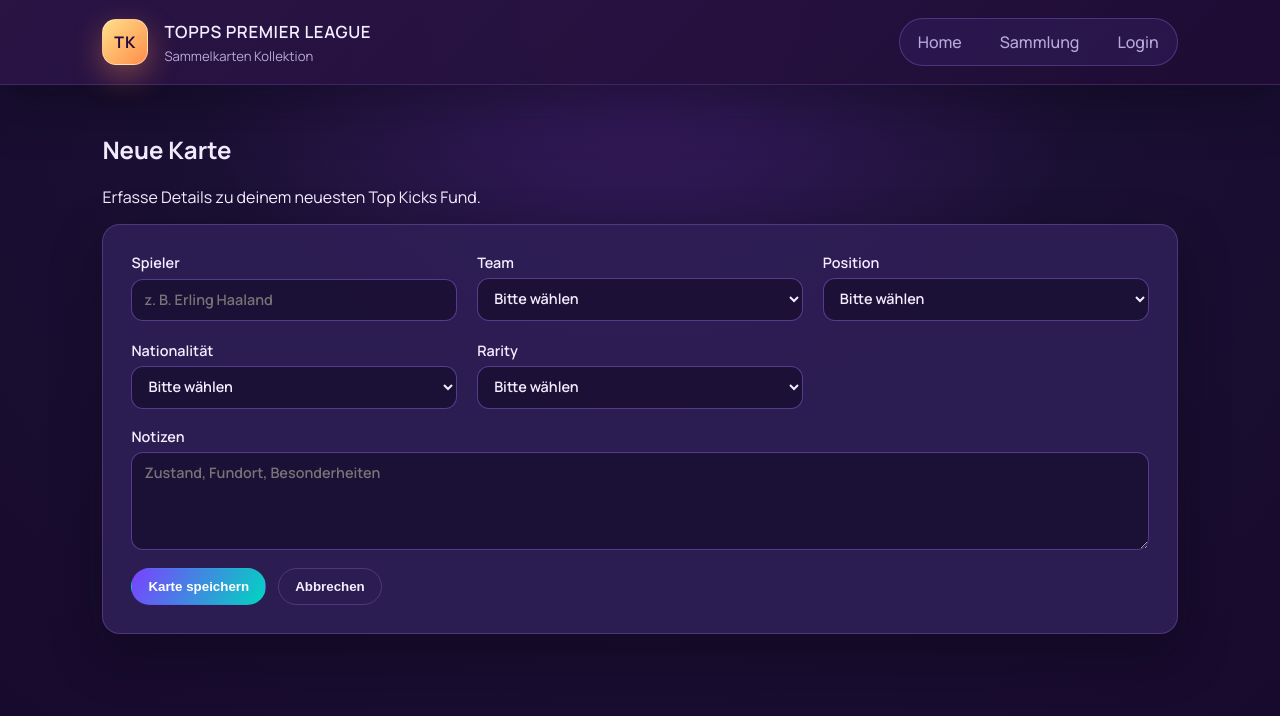
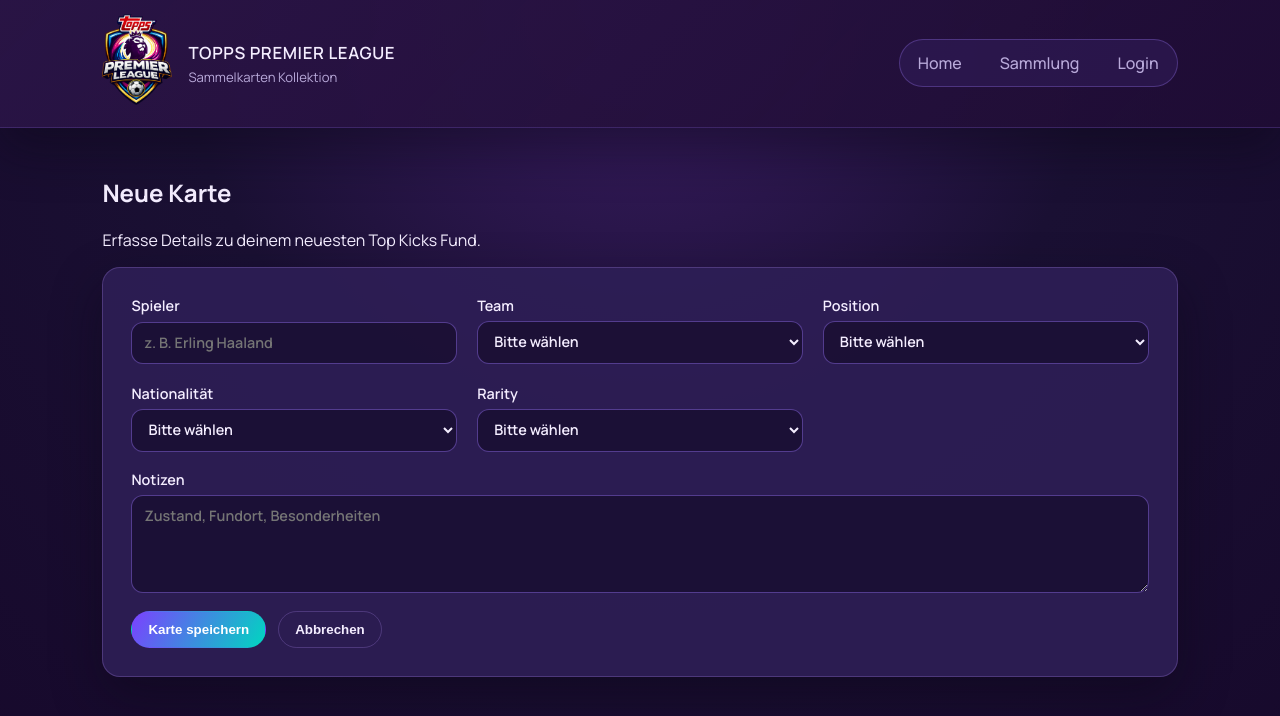
Before and after one commit to seslaste/toppskick, a SvelteKit app: page /cards/new in a window 1280 px wide. Shown: the top 716 px of the page. Built offline with nearby package versions, Linux system fonts and the light colour scheme; no server answers.

Commit message:
Design Anpassungen

```diff
--- a/src/app.css
+++ b/src/app.css
@@ -56,17 +56,23 @@
 }
 
 .brand-mark {
-	width: 46px;
-	height: 46px;
-	border-radius: 14px;
+	width: 70px;
 	display: grid;
 	place-items: center;
-	background: linear-gradient(135deg, #ffe08a, #ff8d4a);
-	color: #240b3f;
-	font-weight: 700;
-	letter-spacing: 1px;
-	box-shadow: 0 10px 30px rgba(255, 141, 74, 0.4);
-	border: 1px solid rgba(255, 255, 255, 0.4);
+	overflow: visible;
+	padding: 0;
+	background: transparent;
+	box-shadow: none;
+	border: none;
+}
+
+.brand-mark img {
+	transform: translateY(-4px);
+	width: 100%;
+	height: 100%;
+	object-fit: contain;
+	border-radius: 0;
+	display: block;
 }
 
 .brand-title {
--- a/src/routes/+layout.svelte
+++ b/src/routes/+layout.svelte
@@ -1,5 +1,4 @@
 <script>
-	import favicon from '$lib/assets/favicon.svg';
 	import '../app.css';
 	import { page } from '$app/stores';
 
@@ -7,7 +6,7 @@
 </script>
 
 <svelte:head>
-	<link rel="icon" href={favicon} />
+	<link rel="icon" href="/images/logo.png" />
 	<link
 		rel="stylesheet"
 		href="https://fonts.googleapis.com/css2?family=Manrope:wght@400;500;600;700&display=swap"
@@ -18,7 +17,7 @@
 	<header class="topbar">
 		<div class="brand">
 			<div class="brand-mark">
-				<span>TK</span>
+				<img src="/images/logo.png" alt="Topps Kick Logo" />
 			</div>
 			<div>
 				<p class="brand-title">TOPPS Premier League</p>
```
Also changed, not shown: static/images/logo.png (added).
